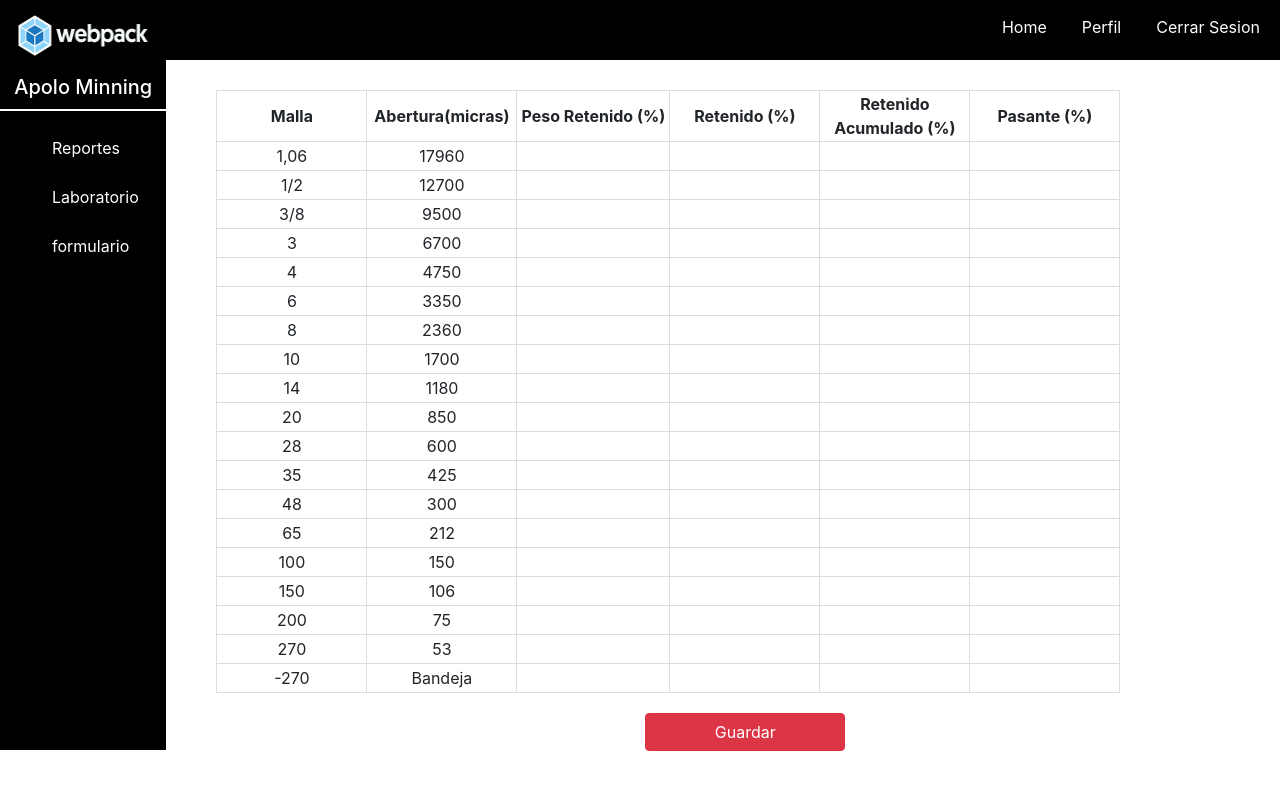
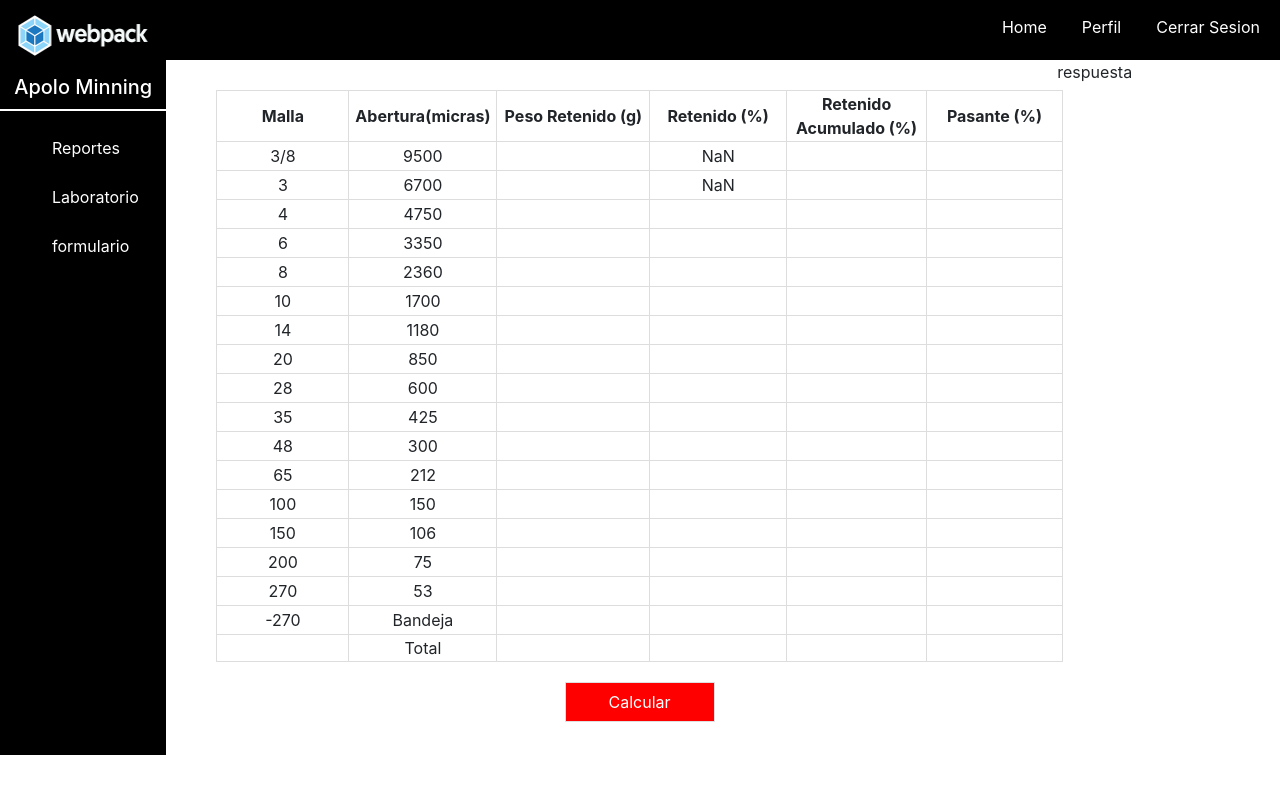
Before and after one commit to Apolo-dev/FrontApoloJs, a React (Create React App) app: page /lab in a window 1280 px wide. Shown: the top 794 px of the page. Built offline with nearby package versions, Linux system fonts and the light colour scheme; the HTML template or start-up script is replaced by a standard one.

Commit message:
V4 Mejore la tbla, hice el &acumulado

```diff
--- a/src/Components/Styles/TablaGiratorio.css
+++ b/src/Components/Styles/TablaGiratorio.css
@@ -59,3 +59,19 @@
     display: grid;
     grid-template-columns: 45% 45%
 }
+
+.botnTablaCalcular
+{
+    display: flex;
+    justify-content: center;
+    margin-top: 20px;
+}
+
+.botnTablaCalcular button
+{
+    background-color: red;
+    color: white;
+    width: 150px;
+    height: 40px;
+    border: 1px solid rgb(223, 223, 223);
+}
--- a/src/Components/TablaGiratorio.js
+++ b/src/Components/TablaGiratorio.js
@@ -1,10 +1,12 @@
 import React from 'react'
 import './Styles/TablaGiratorio.css'
 
-const TablaGiratorio = ({handleChange, handleSubmit, peso}) => {
+const TablaGiratorio = ({handleChange, peso, sumatoria, handleClickSumatoria, retenido1, retenido2}) => {
+
+
     return (
         <div className="GenerralTablaGiratorio">
-            <form onSubmit={handleSubmit} className="estilosFormulario">
+            <form  className="estilosFormulario">
                 <table>
                     <tr className="titulosTabla">
                         <th>
@@ -14,7 +16,7 @@ const TablaGiratorio = ({handleChange, handleSubmit, peso}) => {
                             Abertura(micras)
                         </th>
                         <th>
-                            Peso Retenido (%)
+                            Peso Retenido (g)
                         </th>
                         <th>
                             Retenido (%)
@@ -27,9 +29,10 @@ const TablaGiratorio = ({handleChange, handleSubmit, peso}) => {
                         </th>
 
                     </tr>
+
                     <tr className="cuerpoTabla">
-                        <td>1,06</td>
-                        <td>17960</td>
+                        <td>3/8</td>
+                        <td>9500</td>
                         <td><input
                                 type="number"
                                 onChange={handleChange}
@@ -38,13 +41,14 @@ const TablaGiratorio = ({handleChange, handleSubmit, peso}) => {
                                 name = "v1"
                                 />
                         </td>
+                        <td>{retenido1}</td>
                         <td></td>
                         <td></td>
-                        <td></td>
+
                     </tr>
                     <tr className="cuerpoTabla">
-                        <td>1/2</td>
-                        <td>12700</td>
+                        <td>3</td>
+                        <td>6700</td>
                         <td><input
                                 type="number"
                                 onChange={handleChange}
@@ -53,14 +57,14 @@ const TablaGiratorio = ({handleChange, handleSubmit, peso}) => {
                                 name = "v2"
                                 />
                         </td>
-                        <td></td>
+                        <td>{retenido2}</td>
                         <td></td>
                         <td></td>
 
                     </tr>
                     <tr className="cuerpoTabla">
-                        <td>3/8</td>
-                        <td>9500</td>
+                        <td>4</td>
+                        <td>4750</td>
                         <td><input
                                 type="number"
                                 onChange={handleChange}
@@ -75,8 +79,8 @@ const TablaGiratorio = ({handleChange, handleSubmit, peso}) => {
 
                     </tr>
                     <tr className="cuerpoTabla">
-                        <td>3</td>
-                        <td>6700</td>
+                        <td>6</td>
+                        <td>3350</td>
                         <td><input
                                 type="number"
                                 onChange={handleChange}
@@ -91,8 +95,8 @@ const TablaGiratorio = ({handleChange, handleSubmit, peso}) => {
 
                     </tr>
                     <tr className="cuerpoTabla">
-                        <td>4</td>
-                        <td>4750</td>
+                        <td>8</td>
+                        <td>2360</td>
                         <td><input
                                 type="number"
                                 onChange={handleChange}
@@ -107,8 +111,8 @@ const TablaGiratorio = ({handleChange, handleSubmit, peso}) => {
 
                     </tr>
                     <tr className="cuerpoTabla">
-                        <td>6</td>
-                        <td>3350</td>
+                        <td>10</td>
+                        <td>1700</td>
                         <td><input
                                 type="number"
                                 onChange={handleChange}
@@ -123,8 +127,8 @@ const TablaGiratorio = ({handleChange, handleSubmit, peso}) => {
 
                     </tr>
                     <tr className="cuerpoTabla">
-                        <td>8</td>
-                        <td>2360</td>
+                        <td>14</td>
+                        <td>1180</td>
                         <td><input
                                 type="number"
                                 onChange={handleChange}
@@ -139,8 +143,8 @@ const TablaGiratorio = ({handleChange, handleSubmit, peso}) => {
 
                     </tr>
                     <tr className="cuerpoTabla">
-                        <td>10</td>
-                        <td>1700</td>
+                        <td>20</td>
+                        <td>850</td>
                         <td><input
                                 type="number"
                                 onChange={handleChange}
@@ -155,8 +159,8 @@ const TablaGiratorio = ({handleChange, handleSubmit, peso}) => {
 
                     </tr>
                     <tr className="cuerpoTabla">
-                        <td>14</td>
-                        <td>1180</td>
+                        <td>28</td>
+                        <td>600</td>
                         <td><input
                                 type="number"
                                 onChange={handleChange}
@@ -171,8 +175,8 @@ const TablaGiratorio = ({handleChange, handleSubmit, peso}) => {
 
                     </tr>
                     <tr className="cuerpoTabla">
-                        <td>20</td>
-                        <td>850</td>
+                        <td>35</td>
+                        <td>425</td>
                         <td><input
                                 type="number"
                                 onChange={handleChange}
@@ -187,8 +191,8 @@ const TablaGiratorio = ({handleChange, handleSubmit, peso}) => {
 
                     </tr>
                     <tr className="cuerpoTabla">
-                        <td>28</td>
-                        <td>600</td>
+                        <td>48</td>
+                        <td>300</td>
                         <td><input
                                 type="number"
                                 onChange={handleChange}
@@ -203,8 +207,8 @@ const TablaGiratorio = ({handleChange, handleSubmit, peso}) => {
 
                     </tr>
                     <tr className="cuerpoTabla">
-                        <td>35</td>
-                        <td>425</td>
+                        <td>65</td>
+                        <td>212</td>
                         <td><input
                                 type="number"
                                 onChange={handleChange}
@@ -219,8 +223,8 @@ const TablaGiratorio = ({handleChange, handleSubmit, peso}) => {
 
                     </tr>
                     <tr className="cuerpoTabla">
-                        <td>48</td>
-                        <td>300</td>
+                        <td>100</td>
+                        <td>150</td>
                         <td><input
                                 type="number"
                                 onChange={handleChange}
@@ -235,8 +239,8 @@ const TablaGiratorio = ({handleChange, handleSubmit, peso}) => {
 
                     </tr>
                     <tr className="cuerpoTabla">
-                        <td>65</td>
-                        <td>212</td>
+                        <td>150</td>
+                        <td>106</td>
                         <td><input
                                 type="number"
                                 onChange={handleChange}
@@ -251,8 +255,8 @@ const TablaGiratorio = ({handleChange, handleSubmit, peso}) => {
 
                     </tr>
                     <tr className="cuerpoTabla">
-                        <td>100</td>
-                        <td>150</td>
+                        <td>200</td>
+                        <td>75</td>
                         <td><input
                                 type="number"
                                 onChange={handleChange}
@@ -267,8 +271,8 @@ const TablaGiratorio = ({handleChange, handleSubmit, peso}) => {
 
                     </tr>
                     <tr className="cuerpoTabla">
-                        <td>150</td>
-                        <td>106</td>
+                        <td>270</td>
+                        <td>53</td>
                         <td><input
                                 type="number"
                                 onChange={handleChange}
@@ -283,8 +287,8 @@ const TablaGiratorio = ({handleChange, handleSubmit, peso}) => {
 
                     </tr>
                     <tr className="cuerpoTabla">
-                        <td>200</td>
-                        <td>75</td>
+                        <td>-270</td>
+                        <td>Bandeja</td>
                         <td><input
                                 type="number"
                                 onChange={handleChange}
@@ -297,45 +301,25 @@ const TablaGiratorio = ({handleChange, handleSubmit, peso}) => {
                         <td></td>
                         <td></td>
 
-                    </tr>
+                    </tr >
                     <tr className="cuerpoTabla">
-                        <td>270</td>
-                        <td>53</td>
-                        <td><input
-                                type="number"
-                                onChange={handleChange}
-                                className="inputTablaGprimario"
-                                value={peso.v18}
-                                name = "v18"
-                                />
-                        </td>
                         <td></td>
-                        <td></td>
-                        <td></td>
-
-                    </tr>
-                    <tr className="cuerpoTabla">
-                        <td>-270</td>
-                        <td>Bandeja</td>
-                        <td><input
-                                type="number"
-                                onChange={handleChange}
-                                className="inputTablaGprimario"
-                                value={peso.v19}
-                                name = "v19"
-                                />
-                        </td>
+                        <td>Total</td>
+                        <td>{sumatoria}</td>
                         <td></td>
                         <td></td>
                         <td></td>
 
                     </tr >
+
                 </table>
-                <div className="botnTablaGranu">
-                        <button className="btn btn-danger">
-                            Guardar
+                <div className="botnTablaCalcular" onClick = {handleClickSumatoria}>
+                        <button>
+                            Calcular
                         </button>
                     </div>
+
+
             </form>
 
         </div>
--- a/src/Pages/CSS/PaginaReportes.css
+++ b/src/Pages/CSS/PaginaReportes.css
@@ -5,3 +5,9 @@
     grid-template-columns: 13% 87%;
     grid-template-rows: 60px 690px;
 }
+
+.gridTablaRespuesta
+{
+    display: grid;
+    grid-template-columns: 80% 20%;
+}
--- a/src/Pages/PaginaLab.js
+++ b/src/Pages/PaginaLab.js
@@ -7,23 +7,50 @@ import TablaGiratorio from '../Components/TablaGiratorio'
 
 const PaginaLab = () => {
 
-    const initialState = {v1:'', v2:'',v3:'', v4:'',v5:'', v6:'',v7:'', v8:'',v9:'', v10:'',v11:'', v12:'',v13:'', v14:'',v15:'', v16:'', v17:'',v18:'', v19:'' }
+    const initialState = {v1:'', v2:'',v3:'', v4:'',v5:'', v6:'',v7:'', v8:'',v9:'', v10:'',v11:'', v12:'',v13:'', v14:'',v15:'', v16:'', v17:'', }
 
     const [peso, setPeso] = useState(initialState)
+    const [sumatoria, setSumatoria] = useState('')
+    //const [retenido, setRetenido] = useState('')
 
 
     const handleChange = (e)=>
     {
-        //console.log(e.target.name);
-        //console.log(e.target.value);
-
         setPeso({...peso, [e.target.name]:e.target.value})
     }
 
-    const handleSubmit = (e)=>
+    const peso1 = parseInt(peso.v1)
+    const peso2 = parseInt(peso.v2)
+    const peso3 = parseInt(peso.v3)
+    const peso4 = parseInt(peso.v4)
+    const peso5 = parseInt(peso.v5)
+    const peso6 = parseInt(peso.v6)
+    const peso7 = parseInt(peso.v7)
+    const peso8 = parseInt(peso.v8)
+    const peso9 = parseInt(peso.v9)
+    const peso10 = parseInt(peso.v10)
+    const peso11 = parseInt(peso.v11)
+    const peso12 = parseInt(peso.v12)
+    const peso13 = parseInt(peso.v13)
+    const peso14 = parseInt(peso.v14)
+    const peso15 = parseInt(peso.v15)
+    const peso16 = parseInt(peso.v16)
+    const peso17 = parseInt(peso.v17)
+
+    const suma = peso1 + peso2 + peso3 + peso4 + peso5 + peso6 + peso7 + peso8 + peso9 + peso10 + peso11 + peso12 + peso13 + peso14 + peso15 + peso16 + peso17
+
+    const retenido1 =((peso1*100)/suma).toFixed(2)
+    const retenido2 = (peso2*100)/suma.toFixed(2)
+
+
+
+
+    const handleClickSumatoria = (e)=>
     {
         e.preventDefault()
-        console.log(peso);
+        console.log('oliss');
+        console.log(suma);
+        setSumatoria(suma)
     }
 
 
@@ -35,21 +62,31 @@ const PaginaLab = () => {
             <div className="tamañoLogo">
                 <img src={Logo} alt="logo" />
             </div>
-            <>
+            <div>
                 <Navbar />
-            </>
-            <>
+            </div>
+            <div>
                 <Sidebar />
-            </>
-            <div>
-                <TablaGiratorio
-                handleChange={handleChange}
-                handleSubmit={handleSubmit}
-                peso={peso}
+            </div>
+            <div className="gridTablaRespuesta">
+                <div>
+                    <TablaGiratorio
+                    handleChange={handleChange}
+                    peso={peso}
+                    sumatoria = {sumatoria}
+                    handleClickSumatoria = {handleClickSumatoria}
+                    retenido1 = {retenido1}
+                    retenido2 = {retenido2}
 
 
-                />
+                    />
+                </div>
+                <div>
+                    respuesta
+                </div>
+
             </div>
+
         </div>
     )
 }
```
Also changed, not shown: src/Components/ResultadosLab.js (added, +14 -0 lines).
